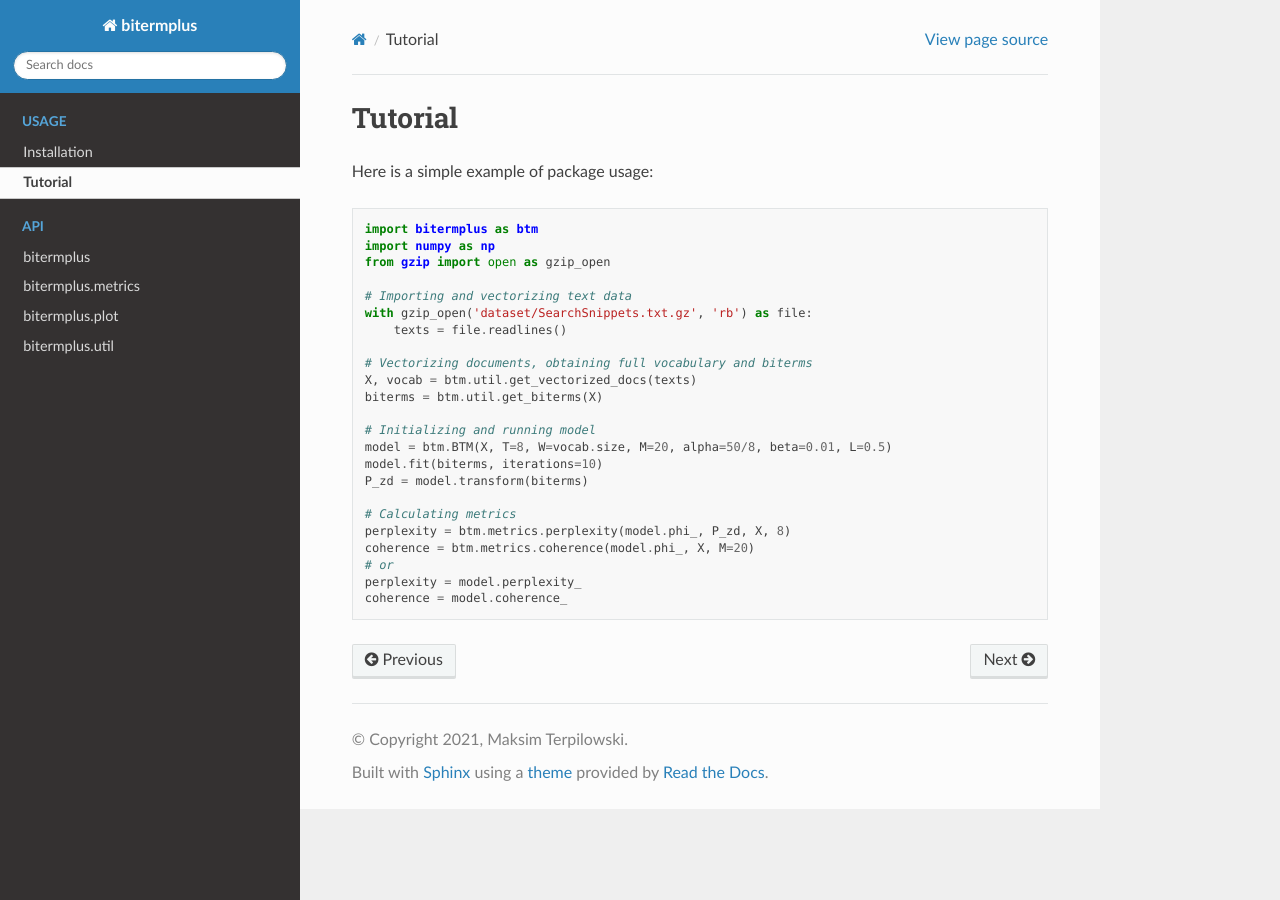
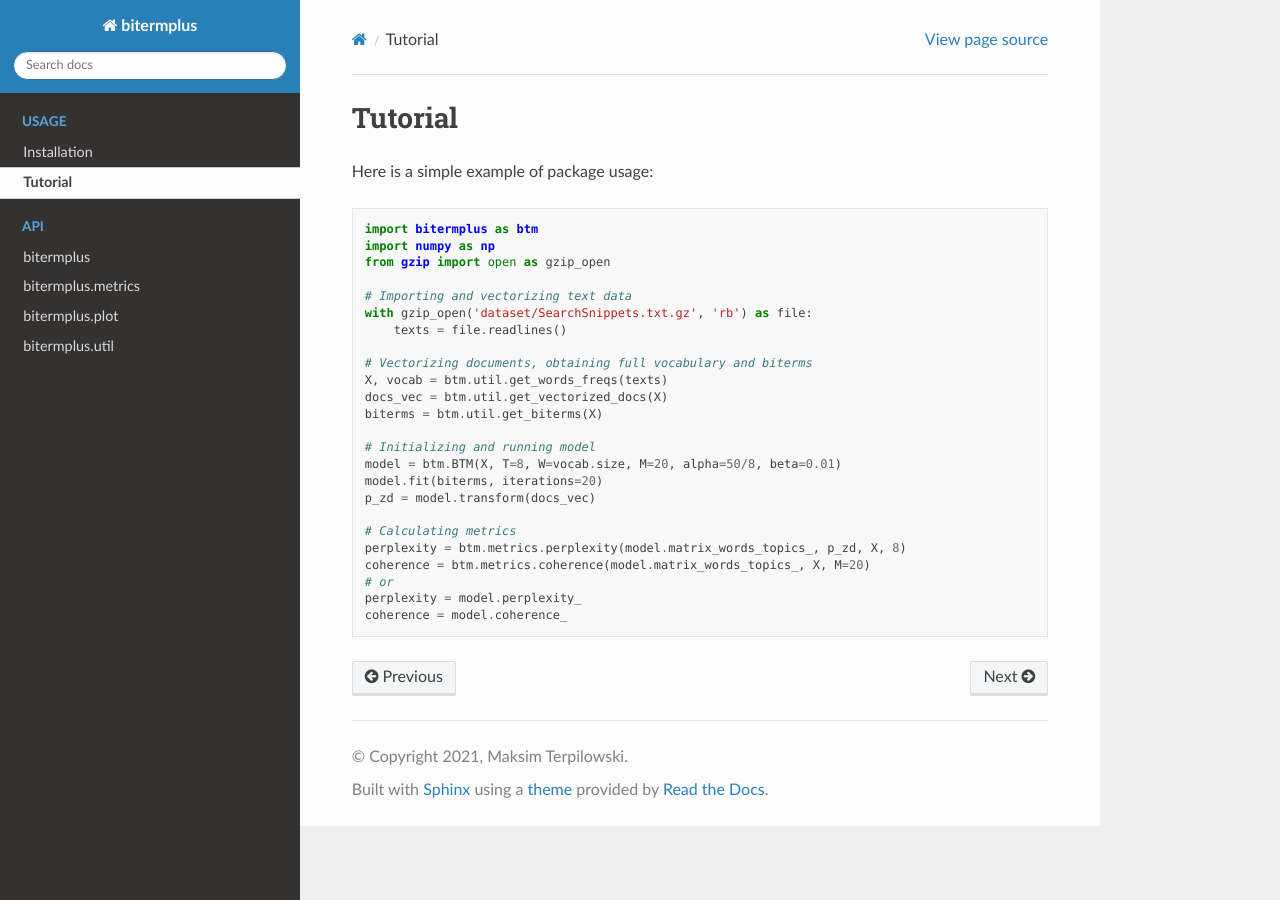
Before and after one commit to maximtrp/bitermplus, a Sphinx documentation site: the page built from docs/source/tutorial.rst, in a window 1280 px wide. Built offline with Sphinx 7.4.7 and the Read the Docs theme 2.0.0, drawn with Linux system fonts in a browser that asks for light colours.

Commit message:
algorithm refactored

```diff
--- a/docs/source/tutorial.rst
+++ b/docs/source/tutorial.rst
@@ -14,17 +14,18 @@ Here is a simple example of package usage:
         texts = file.readlines()
 
     # Vectorizing documents, obtaining full vocabulary and biterms
-    X, vocab = btm.util.get_vectorized_docs(texts)
+    X, vocab = btm.util.get_words_freqs(texts)
+    docs_vec = btm.util.get_vectorized_docs(X)
     biterms = btm.util.get_biterms(X)
 
     # Initializing and running model
-    model = btm.BTM(X, T=8, W=vocab.size, M=20, alpha=50/8, beta=0.01, L=0.5)
-    model.fit(biterms, iterations=10)
-    P_zd = model.transform(biterms)
+    model = btm.BTM(X, T=8, W=vocab.size, M=20, alpha=50/8, beta=0.01)
+    model.fit(biterms, iterations=20)
+    p_zd = model.transform(docs_vec)
 
     # Calculating metrics
-    perplexity = btm.metrics.perplexity(model.phi_, P_zd, X, 8)
-    coherence = btm.metrics.coherence(model.phi_, X, M=20)
+    perplexity = btm.metrics.perplexity(model.matrix_words_topics_, p_zd, X, 8)
+    coherence = btm.metrics.coherence(model.matrix_words_topics_, X, M=20)
     # or
     perplexity = model.perplexity_
     coherence = model.coherence_
--- a/src/bitermplus/__init__.py
+++ b/src/bitermplus/__init__.py
@@ -1,5 +1,6 @@
-__all__ = ['BTM', 'util', 'metrics']
+__all__ = ['BTM', 'BTMv1', 'util', 'metrics']
 
 from bitermplus.btm import BTM
+from bitermplus.btm_depr import BTM as BTMv1
 from bitermplus.util import *
 from bitermplus.metrics import *
```
Also changed, not shown: README.md (+7 -6 lines), 5 other files.
